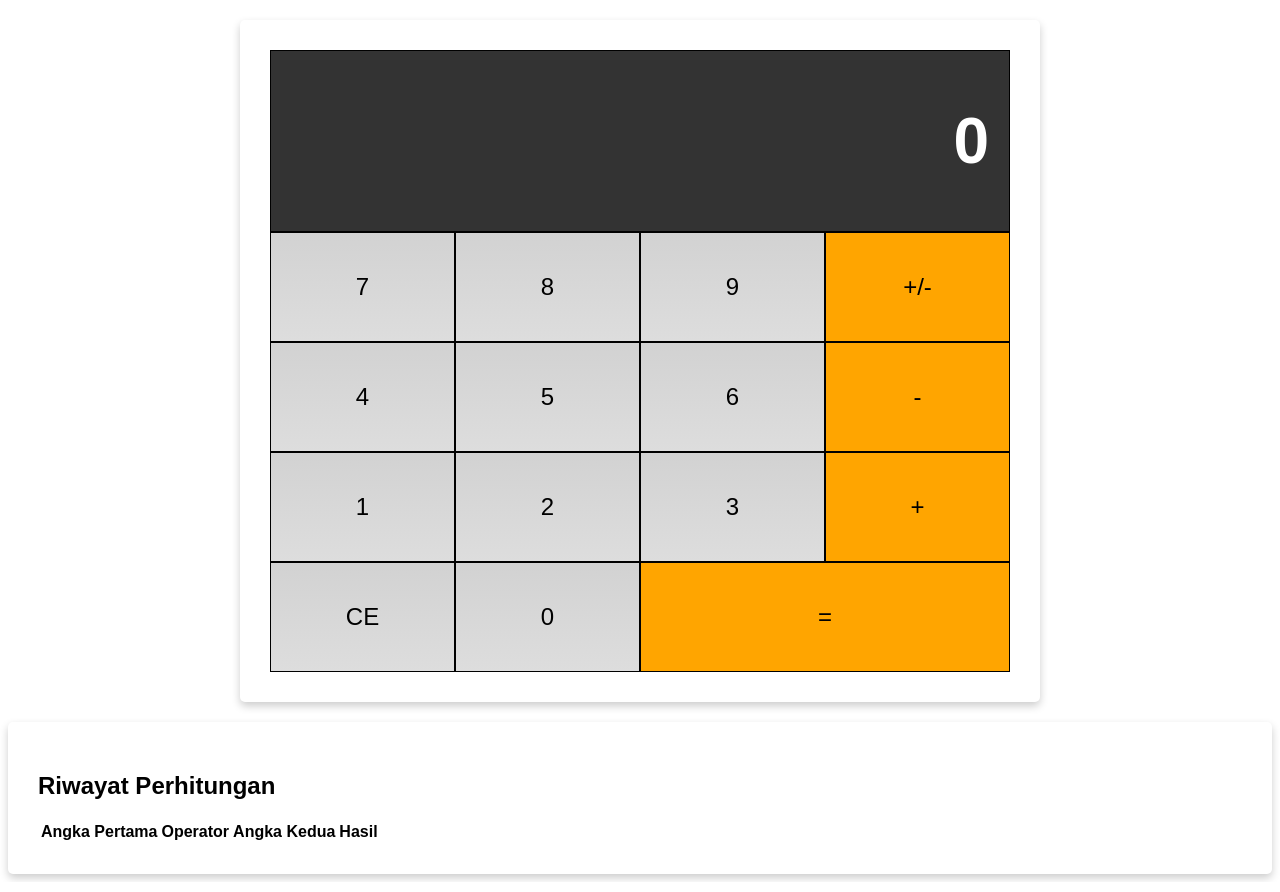
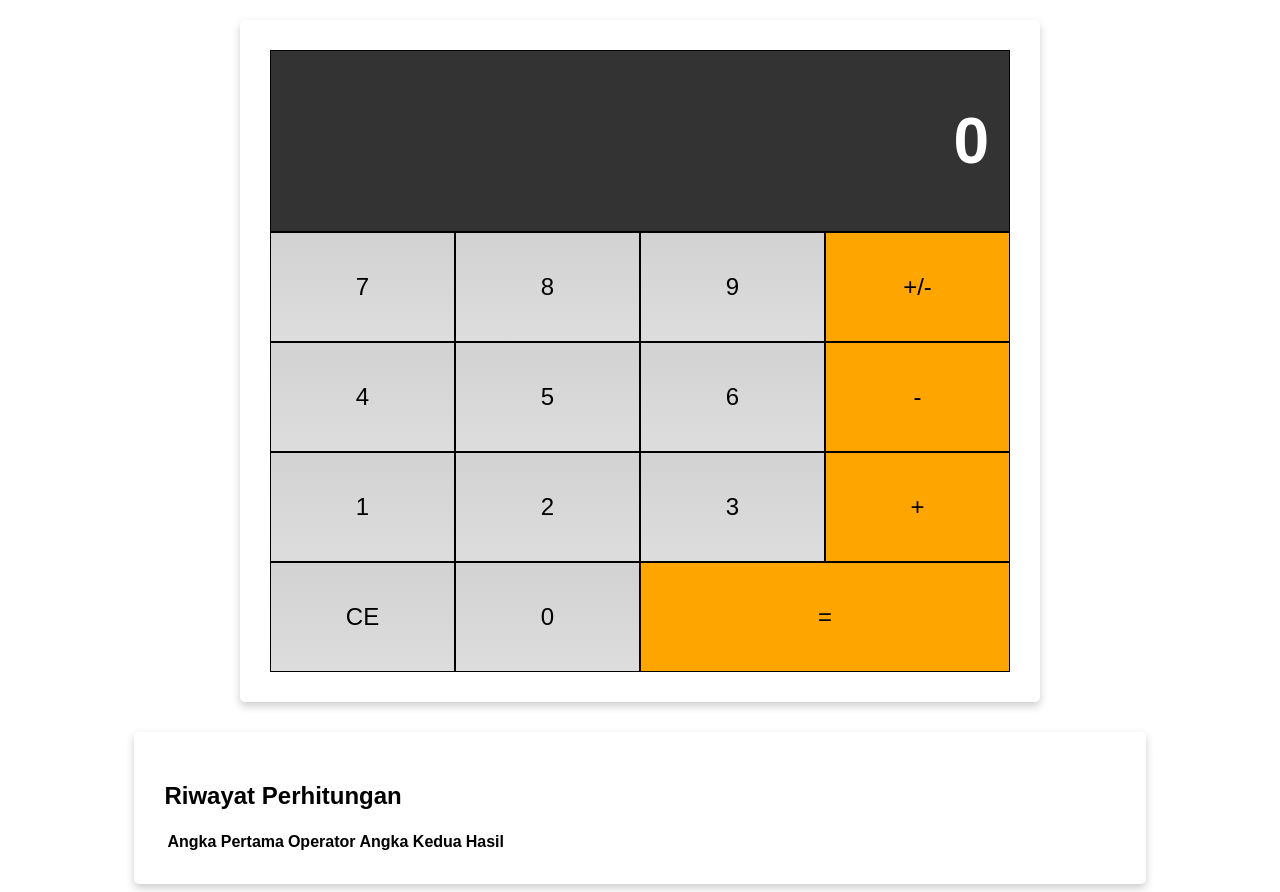
Before and after one commit to erikrios/web-calculator, a plain HTML site: page index.html in a window 1280 px wide. Drawn offline with Linux system fonts and the light colour scheme.

Commit message:
Add history selector

```diff
--- a/assets/style.css
+++ b/assets/style.css
@@ -58,6 +58,12 @@ body {
     margin-top: 20px;
 }
 
+.history {
+    width: 80%;
+    margin: 30px auto 0 auto;
+    overflow: scroll;
+}
+
 @media screen and (max-width:513px) {
     .button {
         padding: 10px;
```
